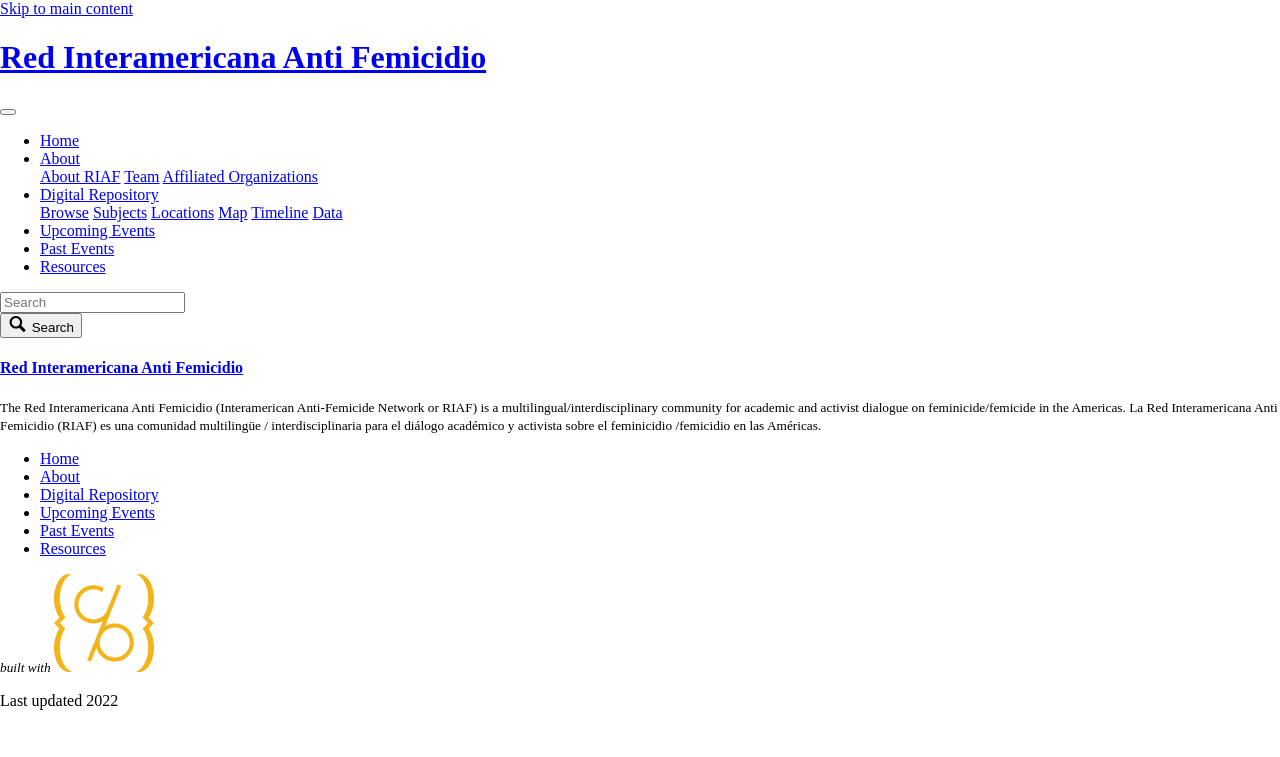
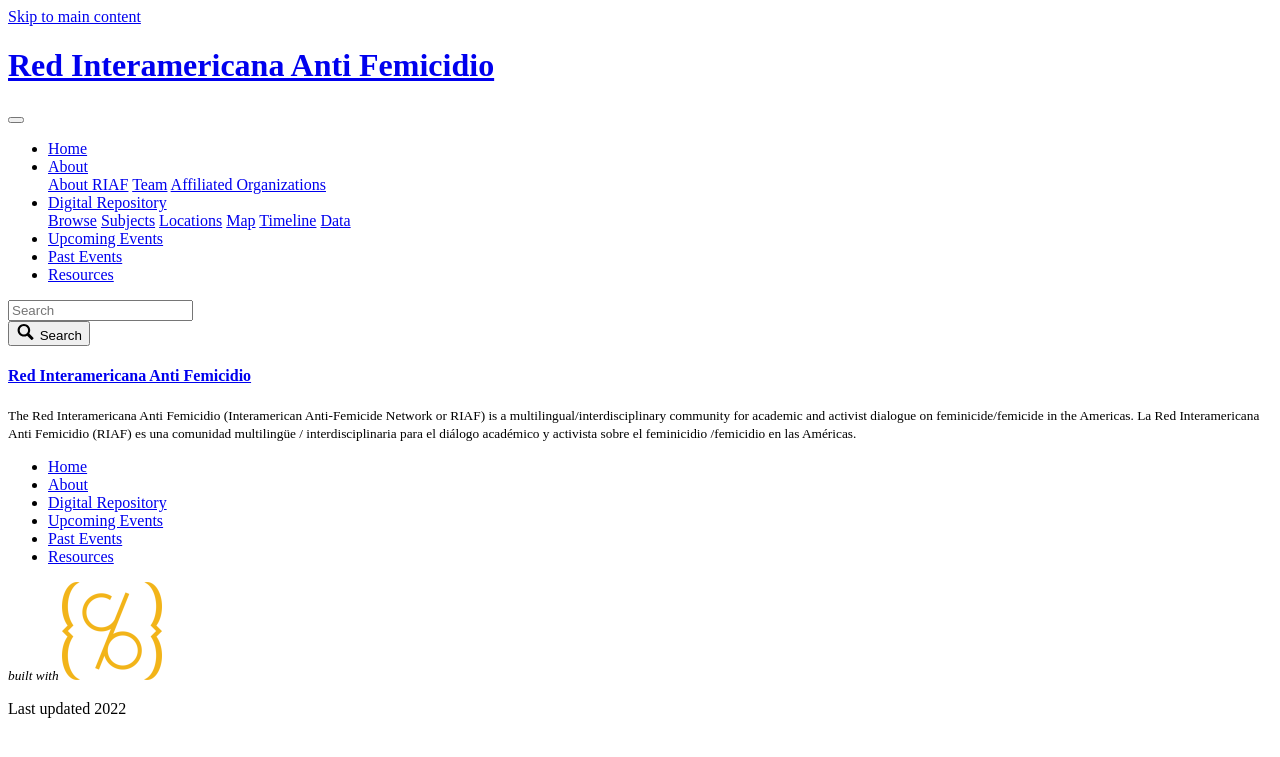
Before and after one commit to riaf-red/riaf-red.github.io, a Jekyll site: the page built from index.md, in a window 1280 px wide. Shown: the top 757 px of the page. Built offline with Jekyll 4.4.1, drawn with Linux system fonts in a browser that asks for light colours.

Commit message:
Update default-home.html

```diff
--- a/_layouts/default-home.html
+++ b/_layouts/default-home.html
@@ -1,13 +1,7 @@
 <!doctype html>
 <html lang="en" class="h-100">
   <head>
-    <meta name="viewport" content="width=device-width, initial-scale=1">
     <style>
-    body, html {
-      height: 100%;
-      margin: 0;
-    }
-
     .bg {
       background-image: src="/objects/arte00001.jpg";
 
```
